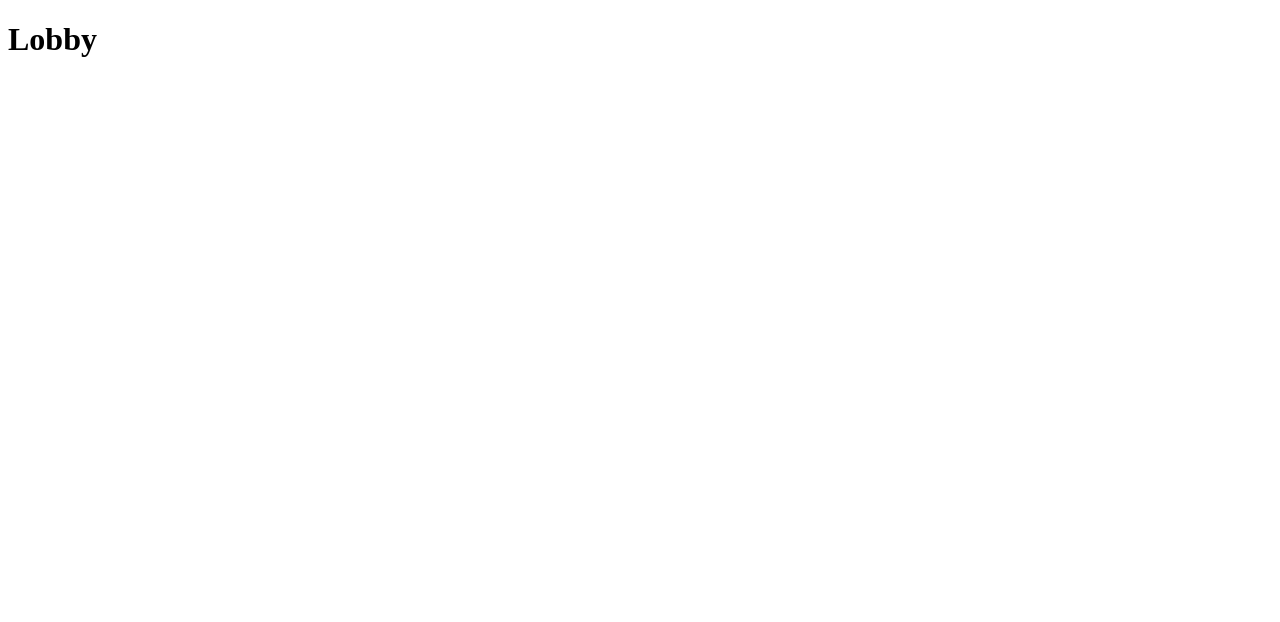
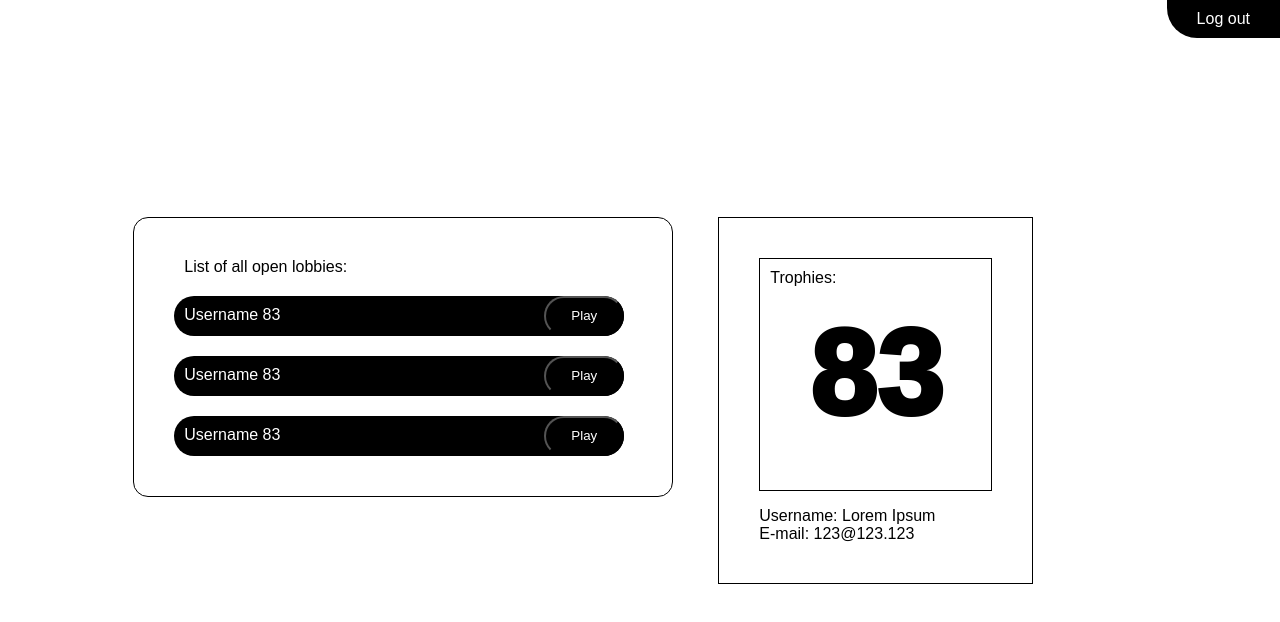
Before and after one commit to Igimanija/KAPTCHA, a website: page lobby.html in a window 1280 px wide. Drawn offline with Linux system fonts and the light colour scheme.

Commit message:
should be lobby and game

```diff
--- a/lobby.html
+++ b/lobby.html
@@ -4,9 +4,40 @@
     <meta charset="UTF-8">
     <meta http-equiv="X-UA-Compatible" content="IE=edge">
     <meta name="viewport" content="width=device-width, initial-scale=1.0">
-    <title>Document</title>
+    <title>Lobby</title>
+    <link rel="stylesheet" href="./style/style-lobby.css">
 </head>
 <body>
-    <h1>Lobby</h1>
+    <main>
+        <div class="game_room">
+            <p>List of all open lobbies:</p>
+            <div class="room">
+                <p>Username 83</p>
+                <button>Play</button>
+            </div>
+            <div class="room">
+                <p>Username 83</p>
+                <button>Play</button>
+            </div>
+            <div class="room">
+                <p>Username 83</p>
+
+                <button>Play</button>
+            </div>
+        </div>
+
+        <div class="user_info">
+            <div class="trophies">
+                <p>Trophies:</p>
+                <p class="points" >83</p>
+            </div>
+            <p>Username: Lorem Ipsum</p>
+            <p>E-mail: 123@123.123</p>
+        </div>
+    </main>
+
+    <div id="log_out">
+        Log out
+    </div>
 </body>
 </html>
--- /dev/null
+++ b/style/style-lobby.css
@@ -0,0 +1,87 @@
+@import "style.css";
+
+body{
+    width: 100%;
+    height: 100vh;
+    display: flex;
+}
+
+main{
+    margin: auto;
+    display: flex;
+    justify-content: space-between;
+    width: min(100%, 900px);
+}
+
+.game_room {
+    display: flex;
+    flex-direction: column;
+    flex-basis: 60%;
+    gap: 20px;
+    border: 1px solid black;
+    border-radius: 15px;
+    padding: 40px;
+    height: 100%;
+}
+
+.game_room > .room {
+    display: flex;
+    justify-content: space-between;
+    width: min(450px, 100%);
+    height: 40px;
+    background-color: black;
+    color: white;
+    padding: 10px;
+    border-radius: 30px;
+}
+
+.game_room > p {
+    margin-left: 10px;
+}
+.room > * {
+    color: white;
+}
+
+.room > button {
+    color: white;
+    height: 40px;
+    width: 80px;
+    margin: -10px;
+    border: 1px solid difference;
+    border-radius: 30px;
+    background-color: transparent;
+}
+
+.user_info {
+    border: 1px solid black;
+    height: 100%;
+    padding: 40px;
+    flex-basis: 35%;
+}
+
+.user_info > .trophies {
+    padding: 10px;
+    border: 1px solid black;
+    aspect-ratio: 1/1;
+    position: relative;
+    display: flex;
+    margin-bottom: 16px;
+}
+
+.user_info > .trophies > .points {
+    margin: auto;
+    font-size: 120px;
+    font-weight: 1000;
+}
+
+.user_info > .trophies>:first-child {
+    position: absolute;
+}
+
+#log_out{
+    padding: 10px 30px;
+    background-color: black;
+    height: fit-content;
+    color: white;
+    border-radius: 0 0 0 30px;
+}
```
Also changed, not shown: 1 other file.
